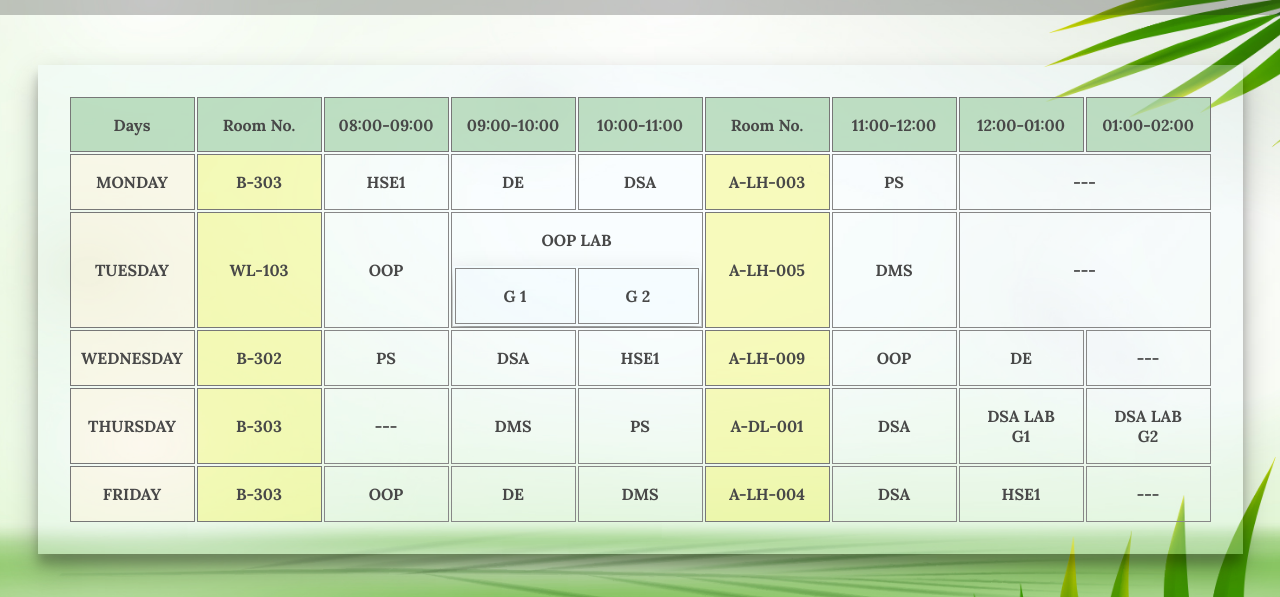
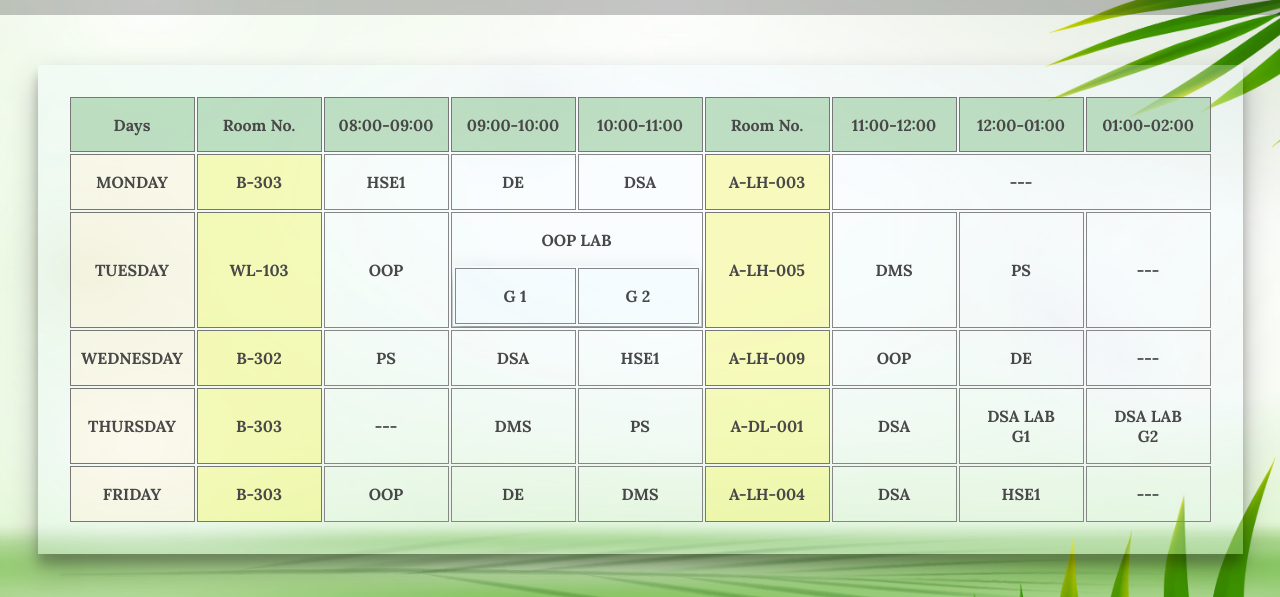
Before and after one commit to War-Anubhav/Timetable, a plain HTML site: page index.html in a window 1280 px wide. Shown: the part 232-829 px from the top of the page. Drawn offline with Linux system fonts and the light colour scheme; a web font is replaced by a local one.

Commit message:
Update index.html

```diff
--- a/index.html
+++ b/index.html
@@ -66,11 +66,11 @@
                         <a class="class-link" href="https://kiit-ac-in.zoom.us/j/82762235876" target="_blank">DSA</a>
                     </td>
                     <td class="room">A-LH-003</td>
-                    <td class="box">
+<!--                     <td class="box">
                         <div class="overlay"></div>
                         <a class="class-link" href="https://meet.google.com/trc-tdmz-yds" target="_blank">PS</a>
-                    </td>
-                    <td class="box blank" colspan="2"> --- </td>
+                    </td> -->
+                    <td class="box blank" colspan="3"> --- </td>
                 </tr>
                 <tr>
                     <td class="day">TUESDAY</td>
@@ -101,7 +101,11 @@
                         <div class="overlay"></div>
                         <a class="class-link" href="http://meet.google.com/gdn-rmyb-ubz" target="_blank">DMS</a>
                     </td>
-                    <td class="box blank" colspan="2"> --- </td>
+                     <td class="box">
+                        <div class="overlay"></div>
+                        <a class="class-link" href="https://meet.google.com/trc-tdmz-yds" target="_blank">PS</a>
+                    </td>
+                    <td class="box blank" colspan="1"> --- </td>
                 </tr>
                 <tr>
                     <td class="day">WEDNESDAY</td>
```
